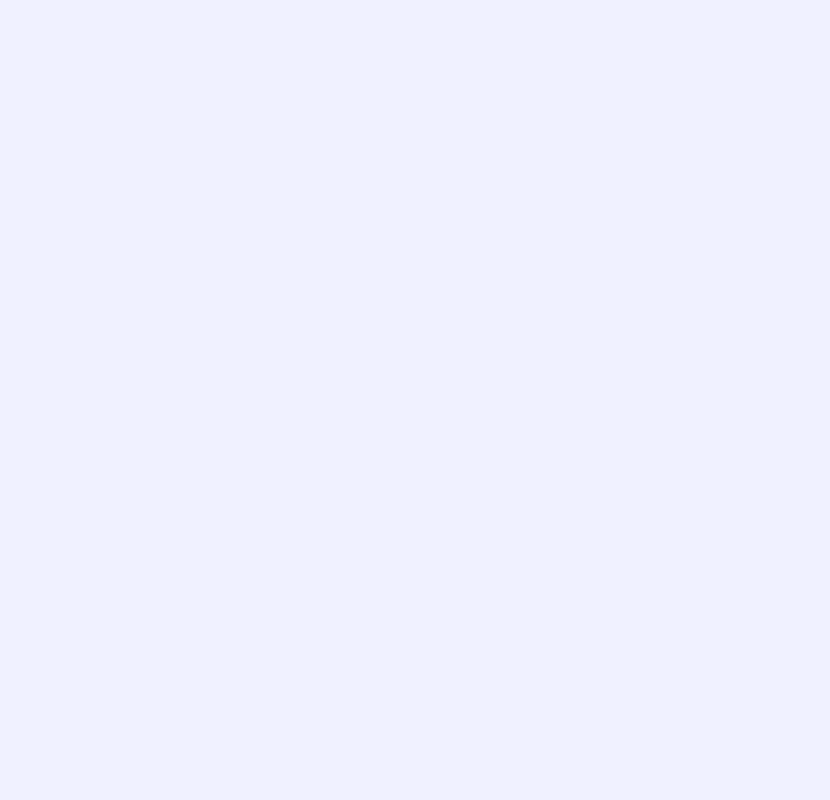
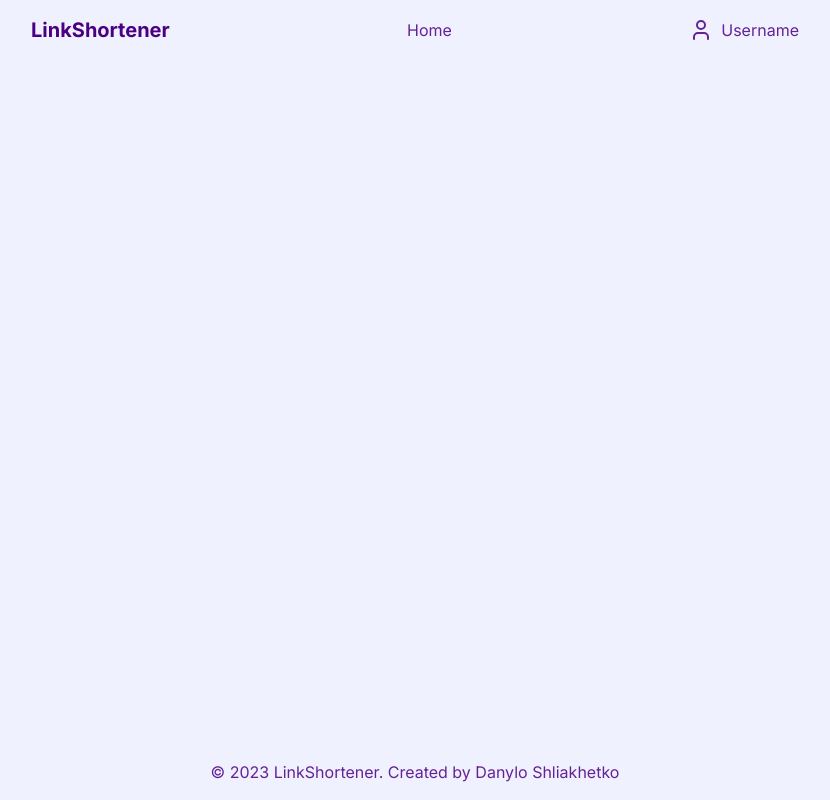
Before and after one commit to shliakhetko/link-shortener, a Next.js app in the folder frontend/: page / in a window 1280 px wide. Shown: the whole page, without its empty margins (225-1055 px from the left). Built offline with nearby package versions, Linux system fonts and the light colour scheme.

Commit message:
Add layout

```diff
--- a/frontend/app/layout.tsx
+++ b/frontend/app/layout.tsx
@@ -1,6 +1,7 @@
 import type { Metadata } from "next";
 import {Inter} from "next/font/google";
 import "./globals.css";
+import {Layout} from "@/components/layout/Layout";
 
 const inter = Inter({
   subsets: ["latin"],
@@ -22,7 +23,9 @@ export default function RootLayout({
       <body
         className={`${inter.variable} antialiased`}
       >
-        {children}
+        <Layout>
+            {children}
+        </Layout>
       </body>
     </html>
   );
--- /dev/null
+++ b/frontend/components/layout/Footer.tsx
@@ -0,0 +1,7 @@
+export function Footer() {
+    return (
+        <footer className="bg-transparent py-4 text-center text-dark-accent">
+            <p>&copy; 2023 LinkShortener. Created by Danylo Shliakhetko</p>
+        </footer>
+    )
+}
--- /dev/null
+++ b/frontend/components/layout/Header.tsx
@@ -0,0 +1,24 @@
+import Link from "next/link";
+import { User } from 'lucide-react'
+
+export function Header() {
+    return (
+        <header className="bg-transparent py-4 px-6">
+            <div className="max-w-3xl mx-auto flex justify-between items-center">
+                <Link href="/" className="text-dark-shades text-xl font-bold">
+                    LinkShortener
+                </Link>
+                <nav>
+                    <Link href="/" className="text-dark-accent hover:text-dark-shades transition-colors">
+                        Home
+                    </Link>
+                </nav>
+                <div className="flex items-center space-x-2 text-dark-accent">
+                    <User size={24}/>
+                    <span>Username</span>
+                </div>
+            </div>
+        </header>
+
+    )
+}
--- /dev/null
+++ b/frontend/components/layout/Layout.tsx
@@ -0,0 +1,14 @@
+import {Header} from "@/components/layout/Header";
+import {Footer} from "@/components/layout/Footer";
+
+export function Layout(props: { children: React.ReactNode }) {
+    return (
+        <div className="flex flex-col min-h-screen">
+            <Header />
+            <main className="flex-grow">
+                {props.children}
+            </main>
+            <Footer/>
+        </div>
+    );
+}
```
